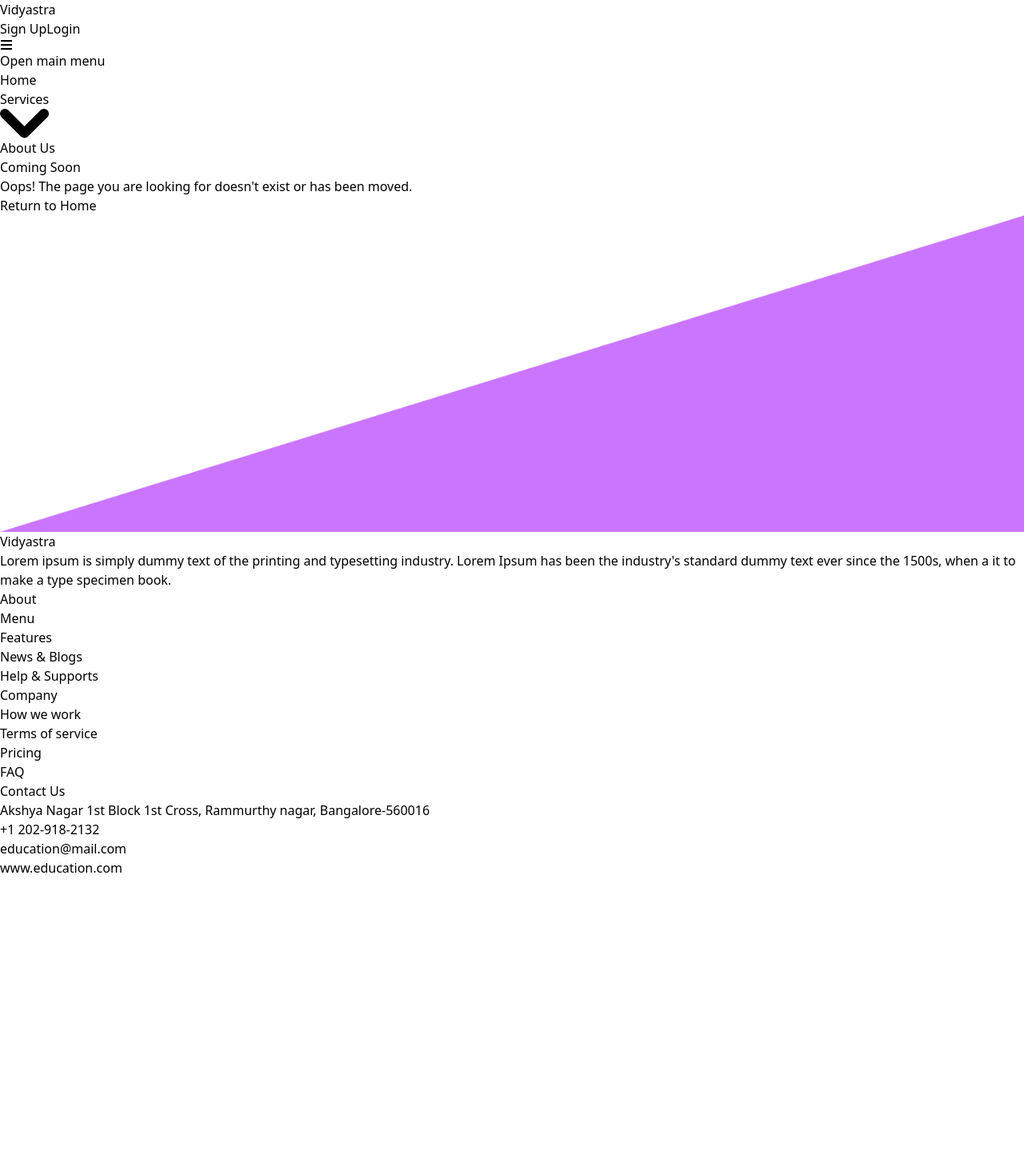
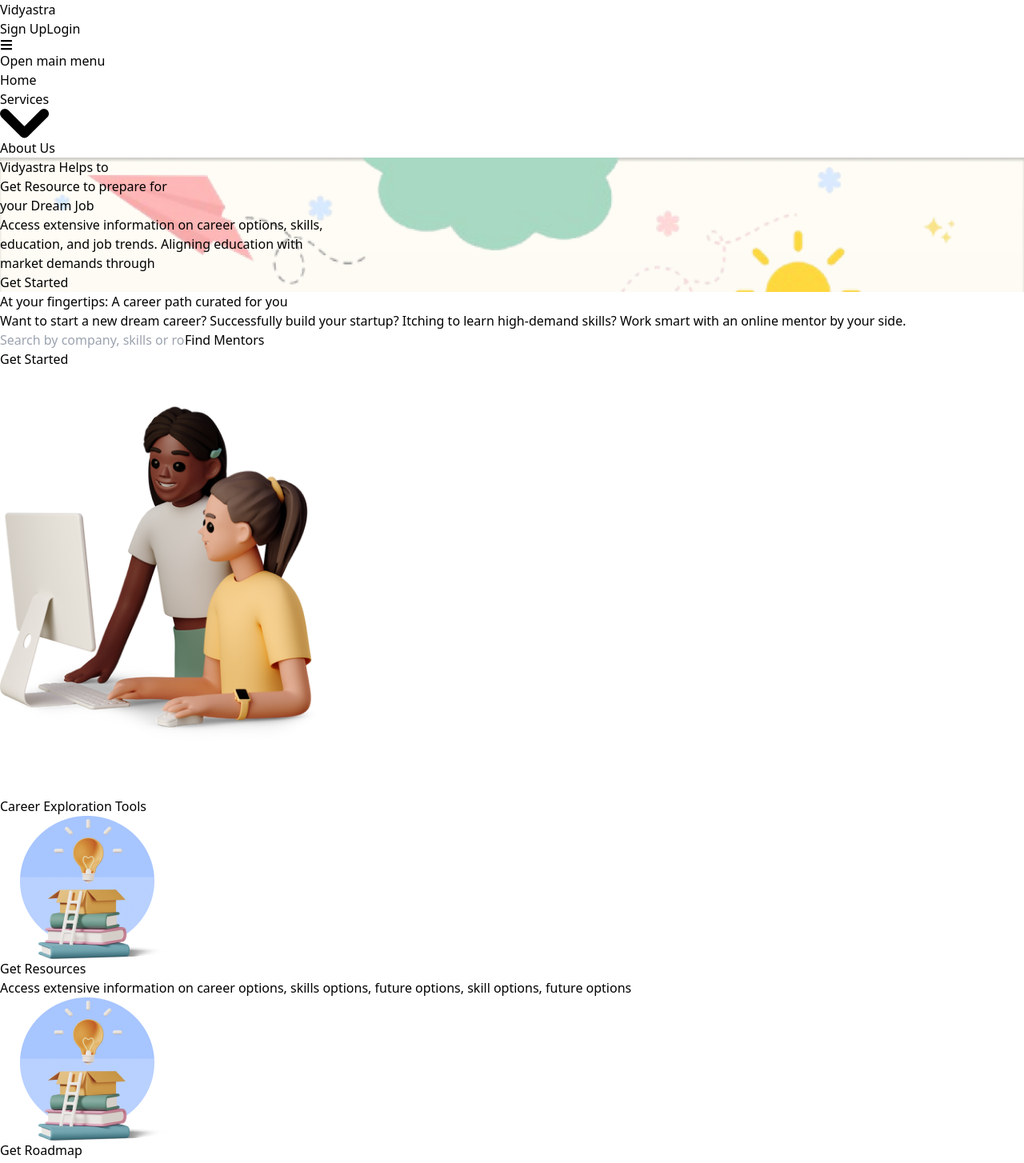
Before and after one commit to VOID-NULLED/vidhyastra, a React (Vite) app: page /resource in a window 1280 px wide. Shown: the top 1454 px of the page at 80% size. Before the commit the page ends 1097 px from the top, so only its background shows below. Built offline with nearby package versions, Linux system fonts and the light colour scheme.

Commit message:
d feature added and resource 1 first done almost

```diff
--- a/src/App.jsx
+++ b/src/App.jsx
@@ -14,6 +14,7 @@
 import UserPage from './pages/UserPage';
 import NotFoundPage from './pages/NotFoundPage';
 import MentorsSearchPage from './mentor/all mentors/MentorsSearchPage';
+import ResourceDFeature from './pages/ResourceDFeature';
 
 const App = () => {
   return (
@@ -28,6 +29,7 @@
           <Route path="mentorShip1" element={<MentorsSearchPage />} />
           <Route path="exploration" element={<Exploration />} />
           <Route path="aboutus" element={<AboutUs />} />
+          <Route path="resource" element={<ResourceDFeature />} />
           <Route path="test" element={<Quiz />} />
           <Route path="user" element={<UserPage />} />
           <Route path="*" element={<NotFoundPage />} />
--- a/src/components/mentors/Mentors.jsx
+++ b/src/components/mentors/Mentors.jsx
@@ -1,5 +1,6 @@
 import React from "react";
 import ProfileCards from "../profile of mentors/ProfileCards";
+import { Link } from "react-router-dom";
 
 const Mentors = () => {
   return (
@@ -20,9 +21,11 @@
       </div>
       <ProfileCards />
       <div className="text-center p-5">
+      <Link to="/mentorShip1">
         <button className="text-white bg-purple-600 p-2 rounded-xl px-5 py-2.5 me-2 mb-2">
           View More
         </button>
+      </Link>
       </div>
     </div>
   );
--- a/src/mentor/all mentors/AllMentors.jsx
+++ b/src/mentor/all mentors/AllMentors.jsx
@@ -1,7 +1,9 @@
 import React from 'react';
+import { Link } from 'react-router-dom';
 
-const ProfileCard = ({ name, position, company, skills,image }) => (
+const ProfileCard = ({ name, position, company, skills,image,link }) => (
   <div className="bg-gray-100 rounded-lg shadow-md overflow-hidden">
+    <Link to={link}>
     <div>
         <img src={image} className='h-full object-cover'/>
     </div>
@@ -16,6 +18,7 @@
         ))}
       </div>
     </div>
+        </Link>
   </div>
 );
 
@@ -26,7 +29,8 @@
       position: "Product Designer",
       company: "Google",
       skills: ["Data Science", "Machine Learning", "Data Analyst"],
-      image : "/images/mentor.png"
+      image : "/images/mentor.png",
+      link : "/mentorprofile"
     },
     {
       name: "Peter Fernandis",
--- /dev/null
+++ b/src/pages/ResourceDFeature.jsx
@@ -0,0 +1,17 @@
+import React from 'react'
+import BannerResource from '../resource_D_feature/BannerResource'
+import SearchBanner from '../resource_D_feature/SearchBanner'
+import CareerExplorationTools from '../resource_D_feature/CarrerExplorationTools'
+
+const ResourceDFeature = () => {
+  return (
+    <div>
+      <BannerResource/>
+      <SearchBanner/>
+      <CareerExplorationTools/>
+
+    </div>
+  )
+}
+
+export default ResourceDFeature
--- /dev/null
+++ b/src/resource_D_feature/BannerResource.jsx
@@ -0,0 +1,39 @@
+import React, { useEffect } from 'react';
+import AOS from 'aos';
+import 'aos/dist/aos.css';
+
+const BannerResource = () => {
+  useEffect(() => {
+    AOS.init();
+  }, []);
+
+  return (
+    <div
+      className="min-h-screen flex items-center justify-center p-16"
+      style={{
+        backgroundImage: 'url("images/exploration/backgroundbanner.png"), url("/images/Rectangle2.png"), linear-gradient(to bottom, rgba(255,255,255,0.8), #f3f4f6)',
+        backgroundSize: 'cover, cover,100%',
+        backgroundRepeat: 'no-repeat, no-repeat',
+        backgroundPosition: 'center top, top',
+      }}
+    >
+      <div className="mx-auto px-4 py-12 flex flex-col items-center text-center">
+        <div className="w-full mb-8">
+          <h2 className="text-3xl text-gray-600 font-bold mb-2">Vidyastra Helps to</h2>
+          <h1 className="text-5xl font-bold mb-4">
+            Get Resource to prepare for <br/> your Dream Job
+          </h1>
+          <p className="mb-6 text-lg">
+            Access extensive information on career options, skills,<br/> education, and job trends.
+            Aligning education with<br/> market demands through
+          </p>
+          <button className="bg-purple-500 text-white text-2xl font-bold px-6 py-3 rounded-full hover:bg-purple-600 transition duration-300">
+            Get Started
+          </button>
+        </div>
+      </div>
+    </div>
+  );
+};
+
+export default BannerResource;
--- /dev/null
+++ b/src/resource_D_feature/CarrerExplorationTools.jsx
@@ -0,0 +1,40 @@
+import React from 'react';
+// import { Lightbulb, Map } from 'lucide-react';
+
+const CareerExplorationTools = () => {
+  return (
+    <div className="container mx-auto px-4 py-8">
+      <h1 className="text-3xl md:text-4xl font-bold mb-8 text-center">
+        <span className="text-purple-500">Career Exploration</span> Tools
+      </h1>
+      <div className="flex flex-col md:flex-row gap-6 justify-center">
+        <ToolCard
+          title="Get Resources"
+          description="Access extensive information on career options, skills options, future options, skill options, future options"
+          icon="/images/mentor/exploratation.png"
+          bgColor="bg-blue-100"
+        />
+        <ToolCard
+          title="Get Roadmap"
+          description="Access extensive information on career options, skills options, future options, skill options, future options"
+          icon="/images/mentor/exploratation.png"
+          bgColor="bg-yellow-100"
+        />
+      </div>
+    </div>
+  );
+};
+
+const ToolCard = ({ title, description, icon, bgColor }) => {
+  return (
+    <div className={`${bgColor} rounded-lg p-6 flex flex-col items-center text-center max-w-sm`}>
+      <div className="rounded-full p-4 mb-4">
+        <img src={icon} className='w-26 h-24'/>
+      </div>
+      <h2 className="text-xl font-semibold mb-2">{title}</h2>
+      <p className="text-gray-600 text-sm">{description}</p>
+    </div>
+  );
+};
+
+export default CareerExplorationTools;
--- /dev/null
+++ b/src/resource_D_feature/SearchBanner.jsx
@@ -0,0 +1,43 @@
+import React from 'react';
+
+const SearchBanner = () => {
+  return (
+    <div className="bg-purple-500 h-full flex flex-col items-center justify-center">
+      {/* Heading at the top, centered */}
+      <h1 className="text-4xl font-bold text-center text-white pt-16">
+        At your fingertips: A career path curated for you
+      </h1>
+
+      {/* Main content section with left and right side alignment */}
+      <div className="flex flex-col md:flex-row w-full justify-center items-center">
+        {/* Left content (search and button) */}
+        <div className="md:w-1/3  md:mb-0 flex flex-col justify-center">
+          <p className="text-white mb-16 text-xl text-center md:text-left">
+            Want to start a new dream career? Successfully build your startup? Itching to
+            learn high-demand skills? Work smart with an online mentor by your side.
+          </p>
+          <div className="flex mb-4">
+            <input
+              type="text"
+              placeholder="Search by company, skills or role"
+              className="flex-grow border border-gray-300 rounded-l-full px-4 py-2 focus:outline-none focus:ring-2 focus:ring-purple-600"
+            />
+            <button className="bg-purple-600 text-white px-6 py-2 rounded-r-full hover:bg-purple-700 transition duration-300">
+              Find Mentors
+            </button>
+          </div>
+          <button className="w-full bg-purple-600 text-white py-2 rounded-full hover:bg-purple-700 transition duration-300">
+            Get Started
+          </button>
+        </div>
+
+        {/* Right content (image) */}
+        <div className="md:w-2/5 flex justify-center md:justify-end items-center">
+          <img src="/images/computergirl.png" alt="Illustration of people" className="w-full h-auto max-w-xs md:max-w-sm" />
+        </div>
+      </div>
+    </div>
+  );
+};
+
+export default SearchBanner;
```
Also changed, not shown: public/images/exploration/banner.png (deleted), public/images/mentor/exploratation.png (added).
